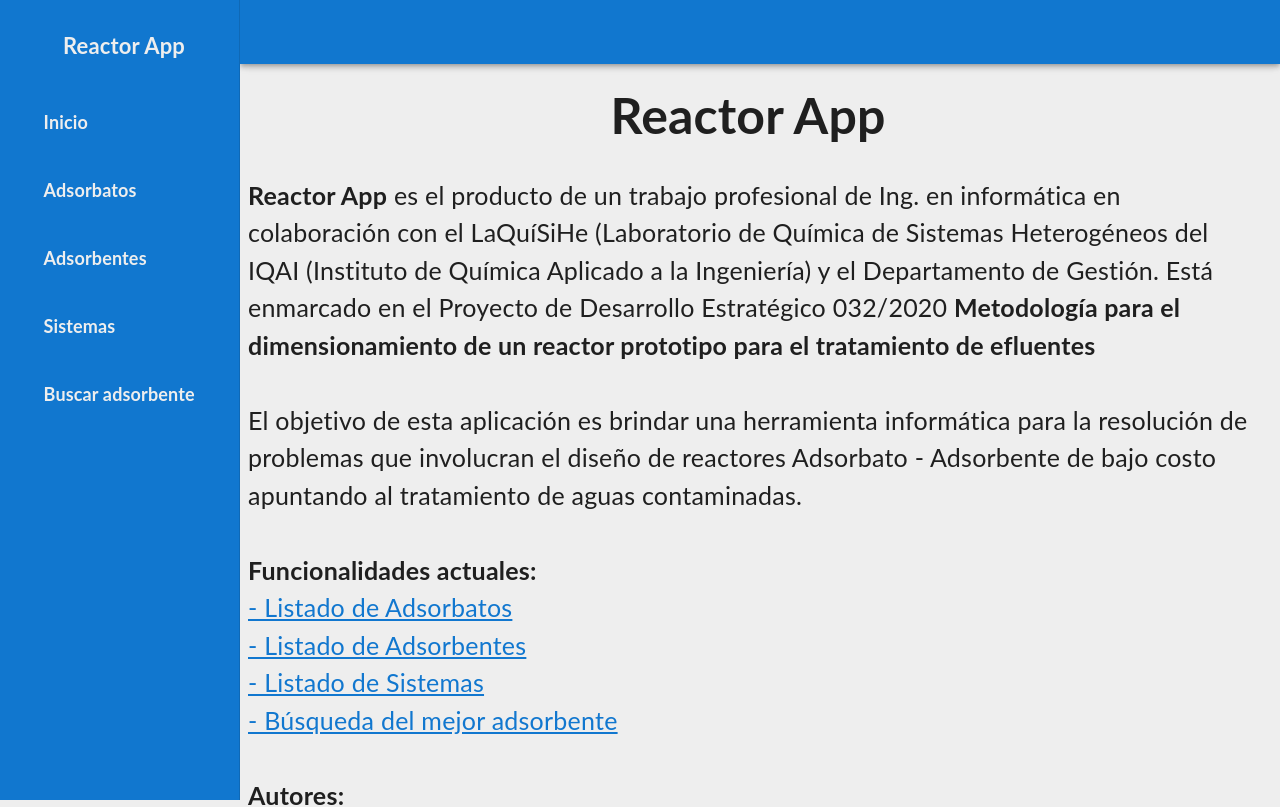
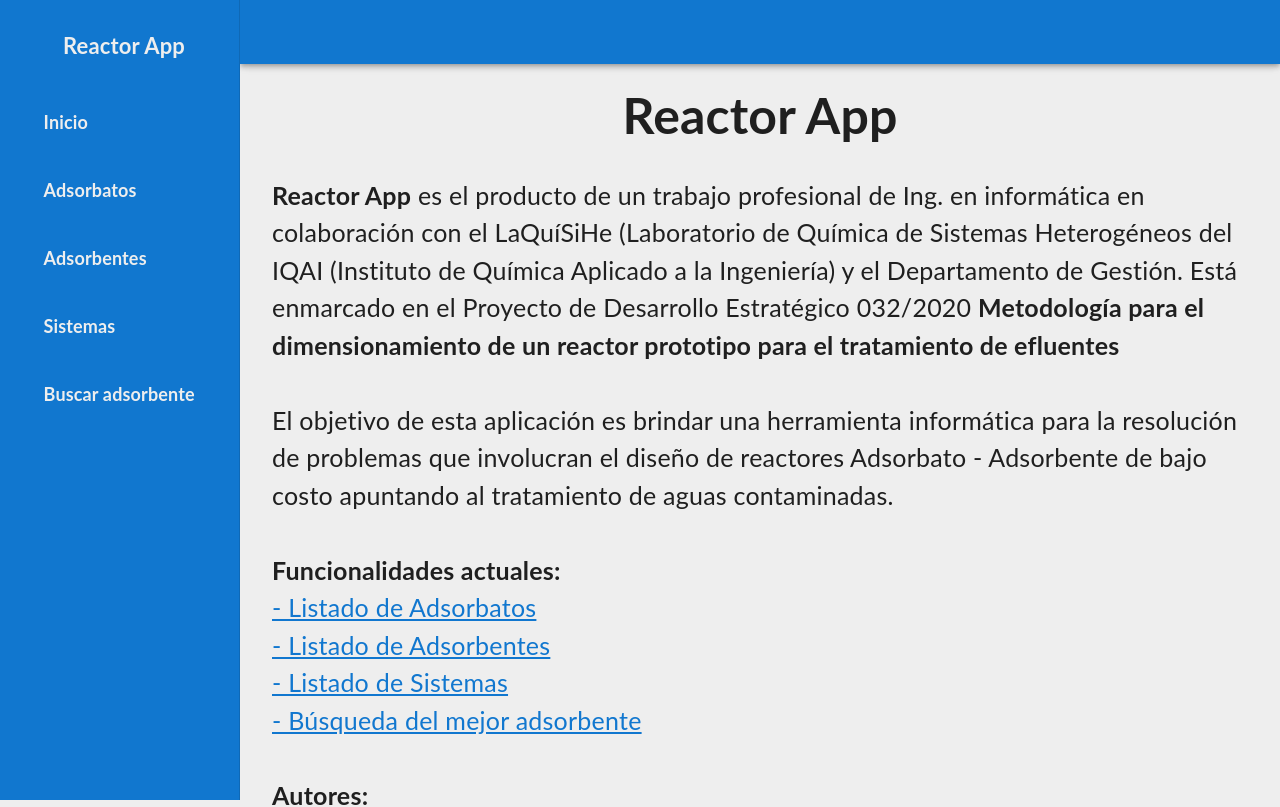
Before and after one commit to Reactor-Army/reactor_frontend, a React (Create React App) app: page / in a window 1280 px wide. Shown: the top 807 px of the page. Built offline with nearby package versions, Linux system fonts and the light colour scheme; no server answers.

Commit message:
Hid unnecessary margins whenever the sidebar and top bar are not visible

```diff
--- a/src/components/CommonPage/CommonPage.jsx
+++ b/src/components/CommonPage/CommonPage.jsx
@@ -23,8 +23,10 @@ export const CommonPage = ({children, showSideBar, showTopBar}) => {
           />
         </SidebarWrapper>
       )}
-      <Container className={classes.container}>
-        <main className={classes.content}>{children}</main>
+      <Container>
+        <main className={showTopBar && showSideBar && classes.content}>
+          {children}
+        </main>
       </Container>
     </>
   );
--- a/src/components/CommonPage/CommonPageStyles.jsx
+++ b/src/components/CommonPage/CommonPageStyles.jsx
@@ -6,10 +6,6 @@ export const useStyles = makeStyles((theme) => ({
     flexGrow: 1,
     marginTop: theme.spacing(10),
     margin: theme.spacing(1),
-  },
-
-  container: {
-    paddingLeft: 0,
   },
 }));
 
--- a/src/routing/routes/NotFoundRoute/NotFoundRouteStyles.jsx
+++ b/src/routing/routes/NotFoundRoute/NotFoundRouteStyles.jsx
@@ -12,14 +12,13 @@ export const ImageContainer = styled.div`
   max-height: 380px;
 `;
 
-export const Content = styled.div``;
-
 export const PageContainer = styled.div`
   width: 100%;
   height: 100vh;
   display: flex;
   flex-direction: column;
   align-items: center;
+  justify-content: center;
 `;
 
 export const NotFoundText = styled.div`
```
